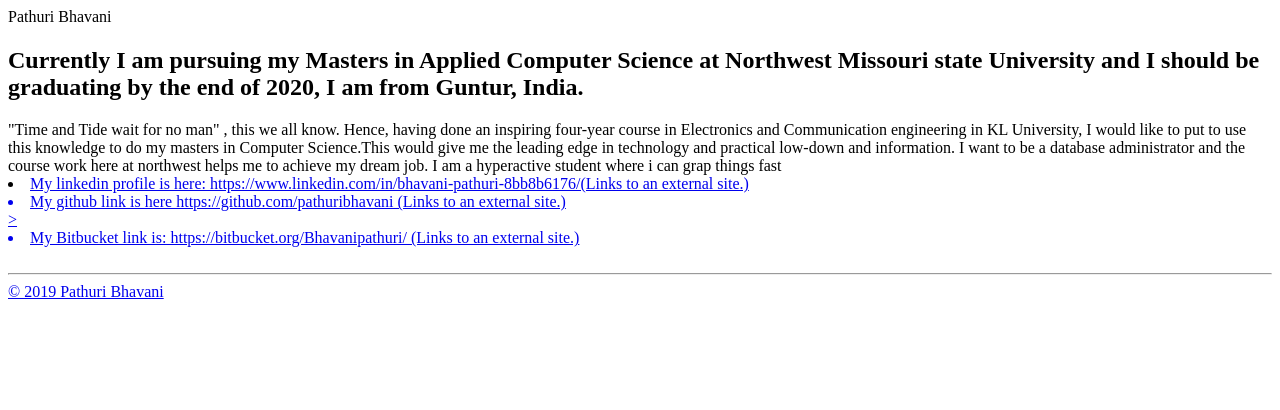
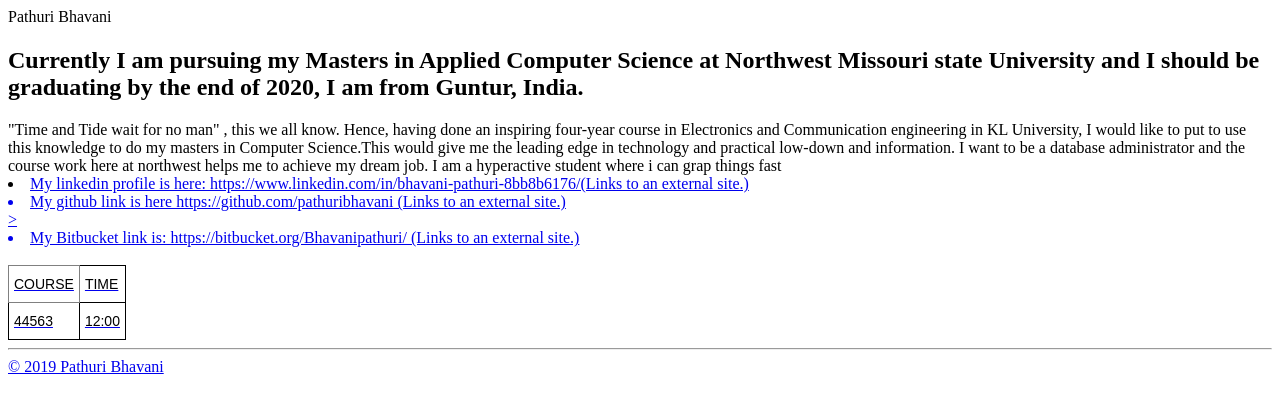
Before and after one commit to pathuribhavani/aboutme, a plain HTML site: page index.html in a window 1280 px wide. Drawn offline with Linux system fonts and the light colour scheme.

Commit message:
CHANGES COMIT

```diff
--- a/index.html
+++ b/index.html
@@ -28,6 +28,7 @@
 
                I am a hyperactive student where i can grap things fast
                <u1>
+
                    <li>
                        <a href="https://www.linkedin.com/in/bhavani-pathuri-8bb8b6176/"see me on linkedin</a>
 
@@ -39,6 +40,24 @@
             </main>
 
             <br>
+            <style type="text/css">
+                .tg  {border-collapse:collapse;border-spacing:0;}
+                .tg td{font-family:Arial, sans-serif;font-size:14px;padding:10px 5px;border-style:solid;border-width:1px;overflow:hidden;word-break:normal;border-color:black;}
+                .tg th{font-family:Arial, sans-serif;font-size:14px;font-weight:normal;padding:10px 5px;border-style:solid;border-width:1px;overflow:hidden;word-break:normal;border-color:black;}
+                .tg .tg-0pky{border-color:inherit;text-align:left;vertical-align:top}
+                .tg .tg-0lax{text-align:left;vertical-align:top}
+                </style>
+                <table class="tg">
+                  <tr>
+                    <th class="tg-0pky">COURSE</th>
+                    <th class="tg-0lax">TIME </th>
+                  </tr>
+                  <tr>
+                    <td class="tg-0lax">44563</td>
+                    <td class="tg-0lax">12:00</td>
+                  </tr>
+                </table>
+
             <hr>
             <footer>
                 &copy; 2019 Pathuri Bhavani
```
